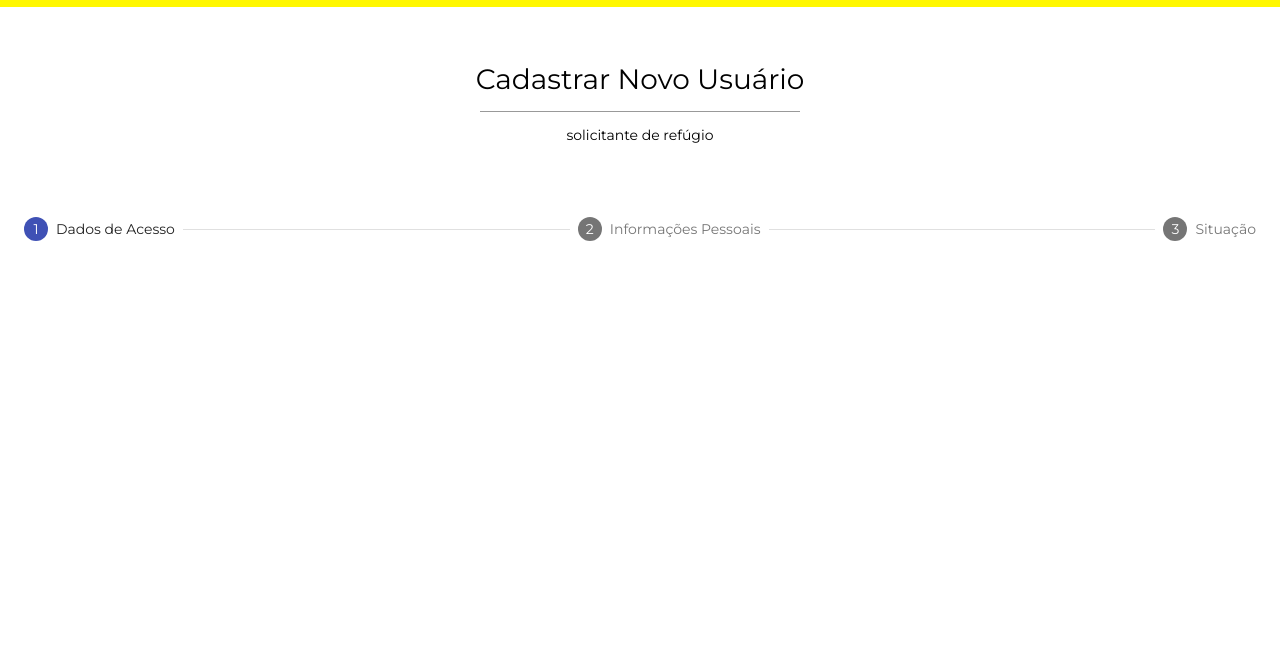
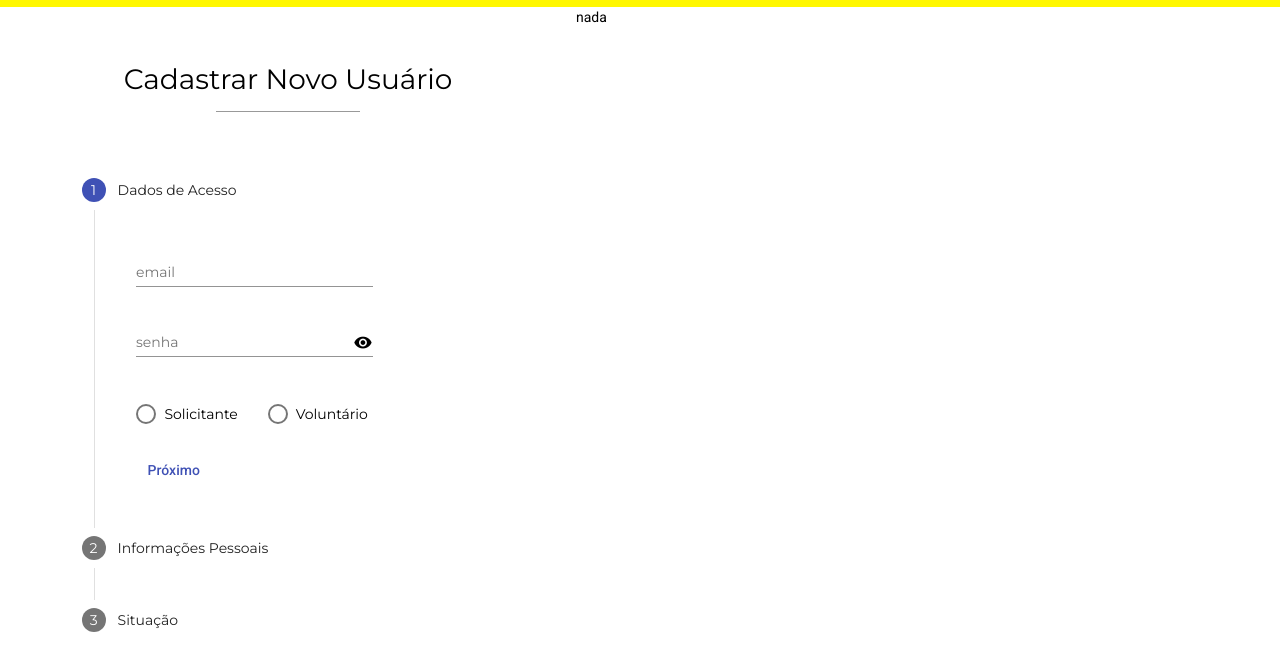
Before and after one commit to guisouza07/Help-a-Refugee, an Angular app in the folder front-end/: page / in a window 1280 px wide. Shown: the top 670 px of the page. Built offline with nearby package versions, Linux system fonts and the light colour scheme.

Commit message:
Create forms

```diff
--- a/front-end/src/app/cadastrar-usuario/cadastrar-usuario.component.html
+++ b/front-end/src/app/cadastrar-usuario/cadastrar-usuario.component.html
@@ -1,16 +1,76 @@
 
 <div class="top-line"></div>
+
+<div style="display: flex;">
+
+    <div class="container-esquerda">
         <div class="header" style="text-align: center">
             <h1>Cadastrar Novo Usuário</h1>
             <hr class="mini-linha">
-    <h2>solicitante de refúgio</h2>
+            <h2 *ngIf="tipoUsuario === 'indefinido'">Help a Refugee</h2>
+            <h2 *ngIf="tipoUsuario === 'interested'">Solicitante de Refúgio</h2>
+            <h2 *ngIf="tipoUsuario === 'helpOffer'">Voluntário</h2>
         </div>
 
-<div class="container">
-    <mat-stepper linear #stepper>
+        <div class="container-stepper">
+            <mat-stepper orientation="vertical" #stepper>
                 <mat-step label="Dados de Acesso">
+                    <div class="container-mat-form">
+                        <mat-form-field appearance="legacy">
+                            <mat-label>email</mat-label>
+                            <input matInput type="email">
+                        </mat-form-field>
+                        <mat-form-field appearance="legacy">
+                            <mat-label>senha</mat-label>
+                            <input matInput [type]="hide ? 'password' : 'text'">
+                            <button mat-icon-button matSuffix (click)="hide = !hide">
+                            <mat-icon>{{hide ? 'visibility_off' : 'visibility'}}</mat-icon>
+                            </button>
+                        </mat-form-field>
+                        <div class="container-mat-radio">
+                            <mat-radio-group color="primary" [(ngModel)]="tipoUsuario">
+                                <mat-radio-button value="interested" style="margin-right: 30px;">Solicitante</mat-radio-button>
+                                <mat-radio-button value="helpOffer">Voluntário</mat-radio-button>
+                            </mat-radio-group>
+                        </div>
+                    </div>
+                    <button class="botaoProximo" mat-button matStepperNext color="primary">Próximo</button>
                 </mat-step>
-        <mat-step label="Informações Pessoais"></mat-step>
-        <mat-step label="Situação"></mat-step>
+                <mat-step label="Informações Pessoais">
+                    <div class="container-mat-form">
+                        <mat-form-field appearance="legacy">
+                            <mat-label>nome</mat-label>
+                            <input matInput>
+                        </mat-form-field>
+                        <mat-form-field appearance="legacy">
+                            <mat-label>sobrenome</mat-label>
+                            <input matInput>
+                        </mat-form-field>
+                        <mat-form-field class="inputNumero" appearance="legacy">
+                            <mat-label>idade</mat-label>
+                            <input matInput type="number">
+                        </mat-form-field>
+                        <mat-form-field class="inputGenero" appearance="legacy">
+                            <mat-label>gênero</mat-label>
+                            <mat-select>
+                              <mat-option *ngFor="let genero of listGenero" value="{{genero}}">{{genero}}</mat-option>
+                            </mat-select>
+                          </mat-form-field>
+                    </div>
+                    <button class="botaoProximo" mat-button matStepperPrevious color="primary">Voltar</button>
+                    <button class="botaoProximo" mat-button matStepperNext color="primary">Próximo</button>
+                </mat-step>
+
+                <mat-step label="Situação">
+                    <button class="botaoProximo" mat-button matStepperPrevious color="primary">Voltar</button>
+                    <button class="botaoProximo" mat-button color="primary">Cadastrar</button>
+                </mat-step>
             </mat-stepper>
         </div>
+    </div>
+
+    <div class="container-direita">
+        nada
+    </div>
+
+</div>
```
Lines whose indentation alone changed are shown as unchanged.
